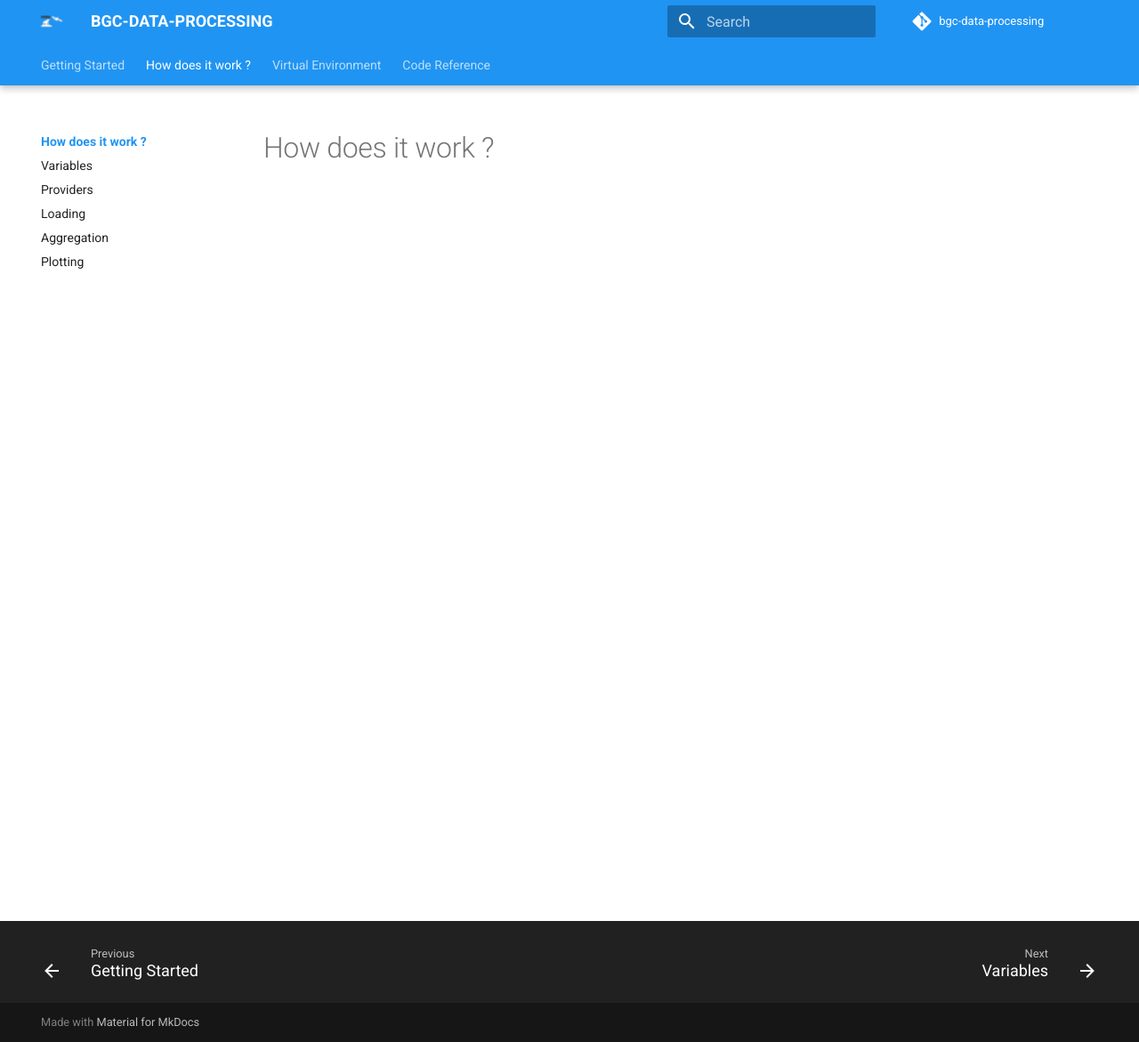
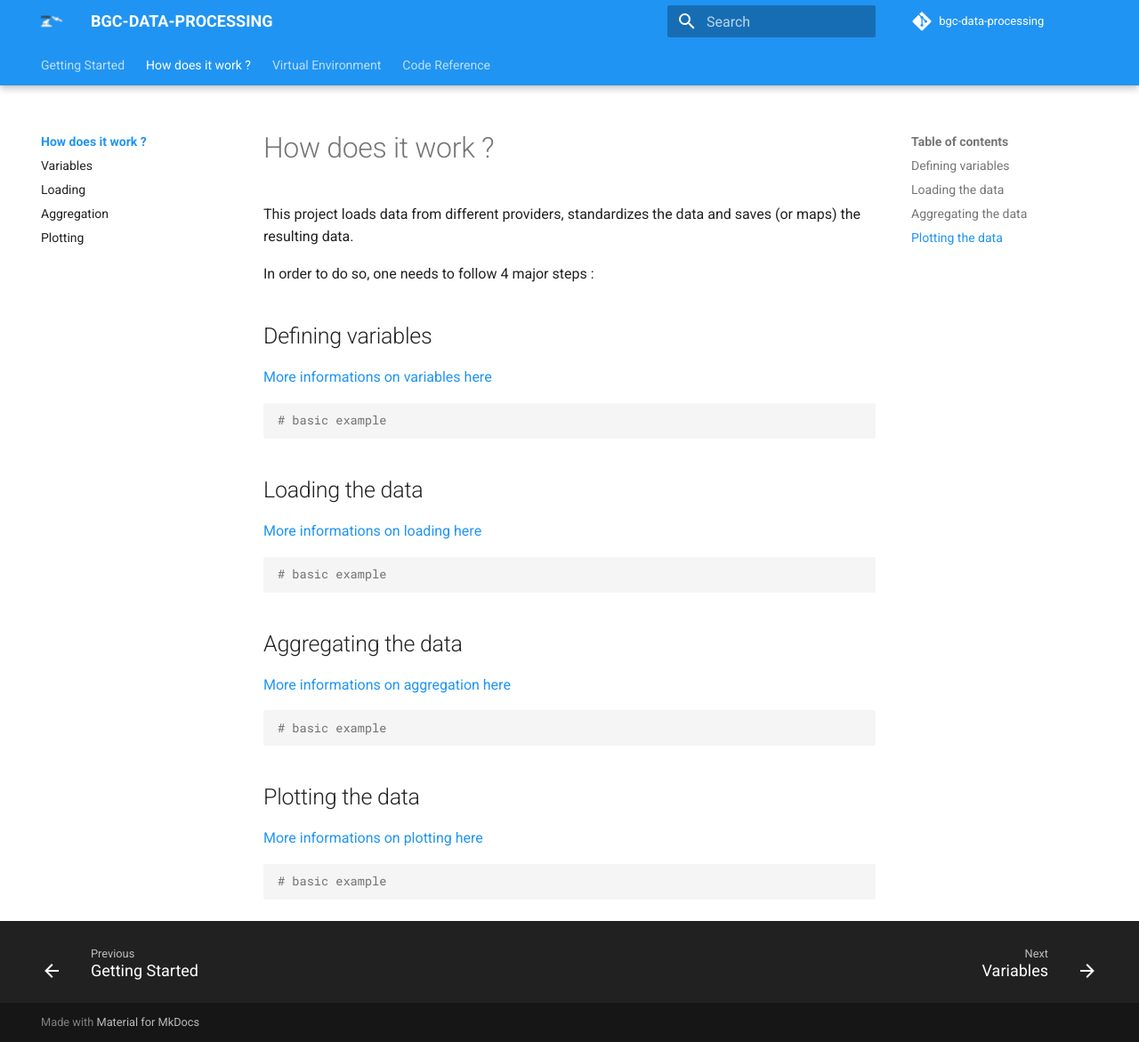
Before and after one commit to grigaut/bgc-data-processing, an MkDocs documentation site: the page built from docs/how_it_works/index.md, in a window 1280 px wide and 1171 px high. Shown: the whole window at 89% size. Built offline with MkDocs 1.6.1 and Material for MkDocs 9.7.7, drawn with Linux system fonts in a browser that asks for light colours; comment, search, counter and statistics services are not loaded.

Commit message:
docs: documentation structure

````diff
--- a/docs/how_it_works/aggregation.md
+++ b/docs/how_it_works/aggregation.md
@@ -0,0 +1,3 @@
+# Aggregation
+
+## Combining data
--- a/docs/how_it_works/index.md
+++ b/docs/how_it_works/index.md
@@ -1 +1,36 @@
 # How does it work ?
+
+This project loads data from different providers, standardizes the data and saves (or maps) the resulting data.
+
+In order to do so, one needs to follow 4 major steps :
+## Defining variables
+
+[More informations on variables here](/how_it_works/variables)
+
+``` py
+# basic example
+```
+
+## Loading the data
+
+[More informations on loading here](/how_it_works/loading)
+
+``` py
+# basic example
+```
+
+## Aggregating the data
+
+[More informations on aggregation here](/how_it_works/aggregation)
+
+``` py
+# basic example
+```
+
+## Plotting the data
+
+[More informations on plotting here](/how_it_works/plotting)
+
+``` py
+# basic example
+```
--- a/mkdocs.yml
+++ b/mkdocs.yml
@@ -25,7 +25,6 @@ nav:
   - How does it work ?:
     - how_it_works/index.md
     - how_it_works/variables.md
-    - how_it_works/providers.md
     - how_it_works/loading.md
     - how_it_works/aggregation.md
     - how_it_works/plotting.md
````
Also changed, not shown: docs/how_it_works/loading.md (+9 -0 lines), docs/how_it_works/plotting.md (+7 -0 lines), docs/how_it_works/variables.md (+28 -0 lines), docs/how_it_works/providers.md (deleted).
